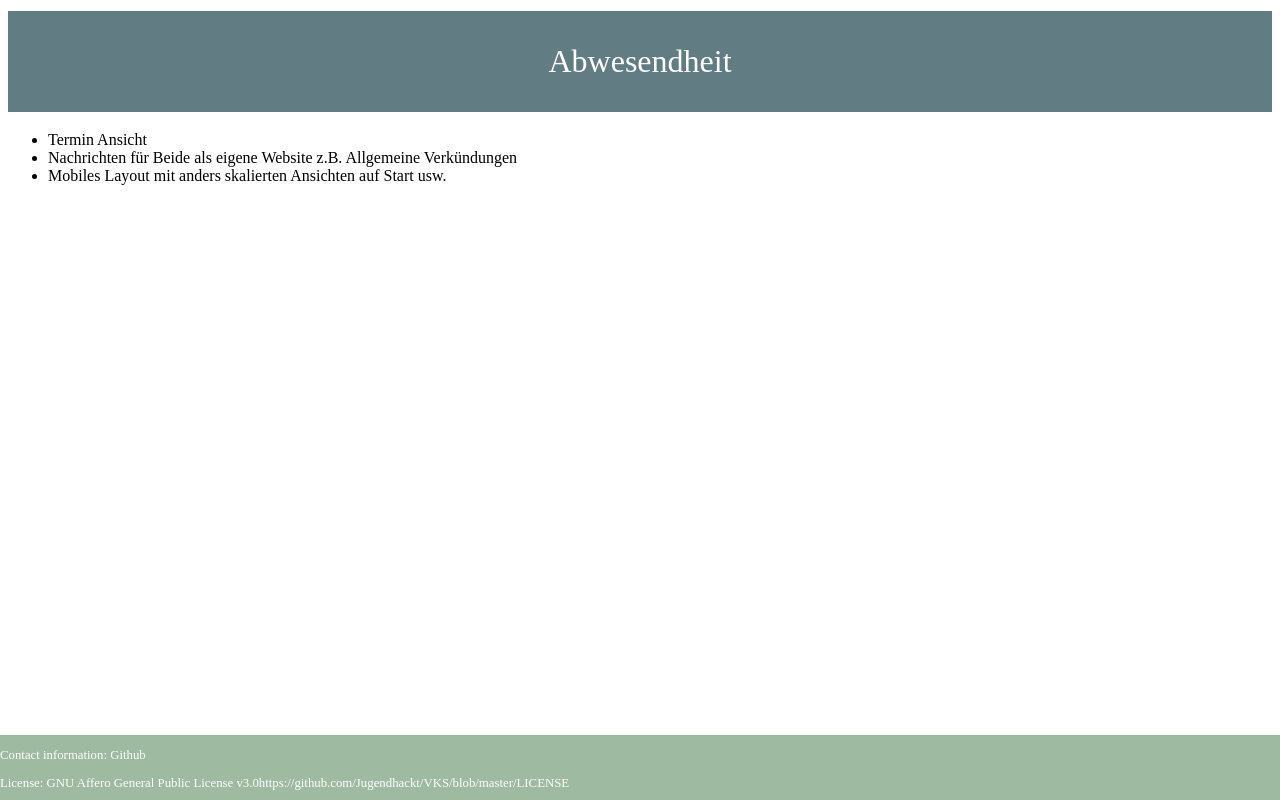
After one commit to Jugendhackt/VKS, a Flask app: page /roadmap in a window 1280 px wide. The commit adds this page. Run offline with Flask 2, Linux system fonts and the light colour scheme.

Commit message:
Roadmap
Hinzufügen der Roadmap.

```diff
--- a/VKS-master/VKS/app.py
+++ b/VKS-master/VKS/app.py
@@ -41,8 +41,14 @@ def style():
 @app.route("/jahrgaenge-uebersicht")
 def all():
 	return render_template("overview.html")
+
 @app.route("/overview-9b")
-def test():
+def overview():
 	all = json.load(open("schuelerliste-9b.json"))
 	return render_template("overview-9b.html", liste=all)
+
+@app.route("/roadmap")
+def roadmap():
+	return render_template("roadmap.html")
+
 app.run(debug=True,host="0.0.0.0", port=5000)
--- /dev/null
+++ b/VKS-master/VKS/templates/roadmap.html
@@ -0,0 +1,32 @@
+<!DOCTYPE html>
+<html lang="de" dir="ltr">
+  <head>
+    <meta charset="utf-8">
+    <title>Roadmap</title>
+    <link href="/static/style.css" rel="stylesheet">
+  </head>
+  <body>
+    <div id="header">
+      <p>
+          <a href="/" >Abwesendheit</a>
+      </p>
+    </div>
+    <p>
+      <ul>
+        <li>
+          Termin Ansicht
+        </li>
+        <li>
+          Nachrichten für Beide als eigene Website z.B. Allgemeine Verkündungen
+        </li>
+        <li>
+          Mobiles Layout mit anders skalierten Ansichten auf Start usw.
+        </li>
+      </ul>
+    </p>
+      <footer>
+  	<p>Contact information: <a href="https://github.com/Jugendhackt/VKS">Github</a></p>
+		<p>License: <a href="">GNU Affero General Public License v3.0</a>https://github.com/Jugendhackt/VKS/blob/master/LICENSE</p>
+	</footer>
+  </body>
+</html>
--- a/VKS-master/VKS/templates/schuelerliste.html
+++ b/VKS-master/VKS/templates/schuelerliste.html
@@ -13,7 +13,7 @@
 
 		<div class="button"> Kurse </div>
 		<div class="button"> Termine </div>
-		<div class="button"> Roadmap </div>
+		<a href="/roadmap" class="button" > Roadmap </a>
 		<a href="/jahrgaenge-uebersicht" class="button" > Jahrgänge </a>
     <a href="/lehrer" class="button" >Lehrer*innen Ansicht</a>
 		<a href="/sek" class="button" >Liste für das Seki</a>
```
Also changed, not shown: VKS-master/VKS/requirements.txt (+5 -5 lines).
